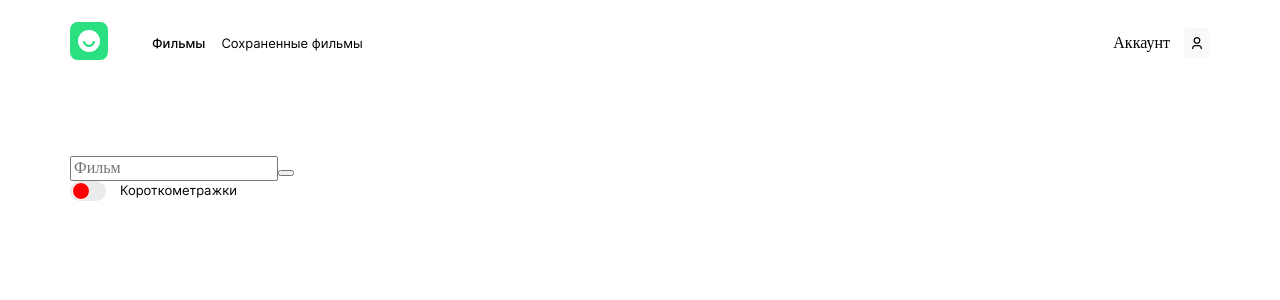
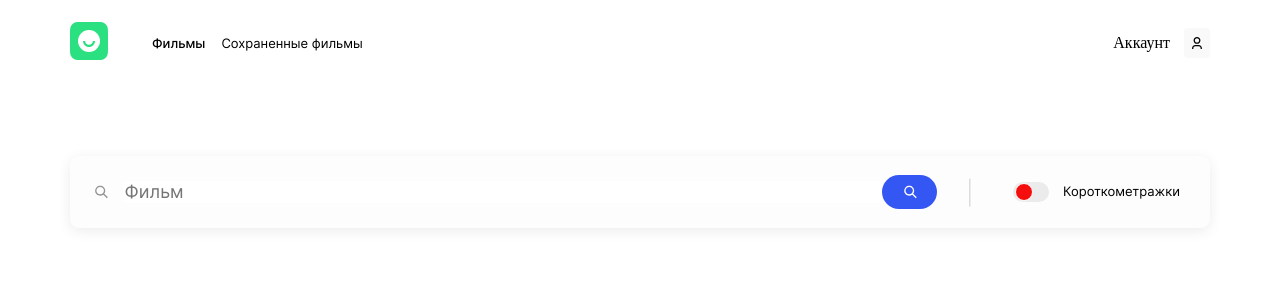
Before and after one commit to h1ze/movies-explorer-frontend, a React (Create React App) app: page /movies in a window 1280 px wide. Shown: the top 300 px of the page. Built offline with nearby package versions, Linux system fonts and the light colour scheme.

Commit message:
feat: создать черновой вариант стилей SearchForm

```diff
--- a/src/components/FilterCheckbox/FilterCheckbox.css
+++ b/src/components/FilterCheckbox/FilterCheckbox.css
@@ -36,7 +36,7 @@
   border: 1px solid #fff;
   background-repeat: no-repeat;
   border-radius: 50%;
-  background-color: red;
+  background-color: #f50e0e;
 }
 
 .filter-checkbox__input:checked + .filter-checkbox__tumbler {
--- a/src/components/FilterCheckbox/FilterCheckbox.jsx
+++ b/src/components/FilterCheckbox/FilterCheckbox.jsx
@@ -4,7 +4,11 @@ import './FilterCheckbox.css';
 const FilterCheckbox = () => {
   return (
     <label className="filter-checkbox">
-      <input className="filter-checkbox__input" type="checkbox" />
+      <input
+        className="filter-checkbox__input"
+        type="checkbox"
+        name="checkbox"
+      />
       <span className="filter-checkbox__tumbler"></span>
       Короткометражки
     </label>
--- a/src/components/SearchForm/SearchForm.css
+++ b/src/components/SearchForm/SearchForm.css
@@ -1,3 +1,51 @@
 .search-form {
   padding: 70px 70px 80px;
 }
+
+.form {
+  padding: 19px 30px 19px 19px;
+  display: flex;
+  align-items: center;
+  background: #fdfdfd;
+  box-shadow: 0px 3px 14px rgba(0, 0, 0, 0.08);
+  border-radius: 9px;
+}
+
+.form__icon {
+  width: 34px;
+  height: 34px;
+  background: url('../../images/search-icon.svg') no-repeat center/cover;
+  margin-right: 10px;
+}
+
+.form__input {
+  border: none;
+  width: 100%;
+  font-family: 'Inter';
+  font-style: normal;
+  font-weight: 400;
+  font-size: 18px;
+  line-height: 20px;
+  /* or 111% */
+
+  color: #a0a0a0;
+}
+
+.form__button {
+  margin-right: 19px;
+  padding: 0;
+  border: none;
+  width: 80px;
+  height: 34px;
+  background: url('../../images/search-button-icon.svg') no-repeat center/22px
+    #3456f3;
+  border-radius: 48px;
+}
+
+.form__stroke {
+  margin-right: 29px;
+  width: 40px;
+  height: 1px;
+  background: #cbcbcb;
+  transform: rotate(90deg);
+}
--- a/src/components/SearchForm/SearchForm.jsx
+++ b/src/components/SearchForm/SearchForm.jsx
@@ -12,6 +12,7 @@ const SearchForm = () => {
   return (
     <section className="search-form">
       <form className="form" name="search-form">
+        <div className="form__icon"></div>
         <input
           id="search-input"
           className="form__input"
@@ -25,9 +26,9 @@ const SearchForm = () => {
         />
         <span className="form__error"></span>
         <button className="form__button" type="submit"></button>
+        <div className="form__stroke"></div>
+        <FilterCheckbox />
       </form>
-      <span className="search-form__stroke"></span>
-      <FilterCheckbox />
     </section>
   );
 };
```
